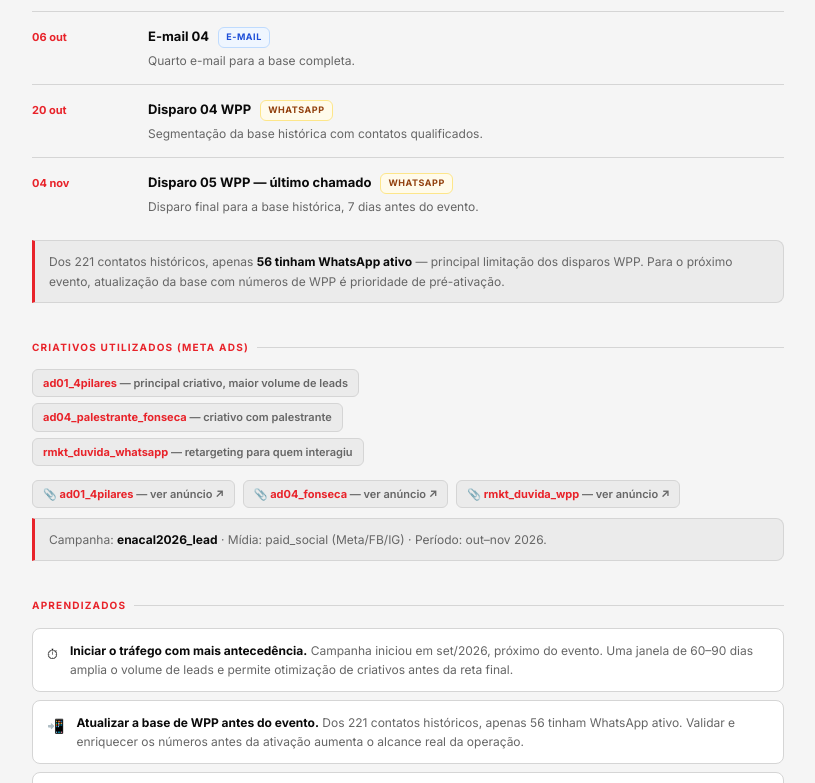
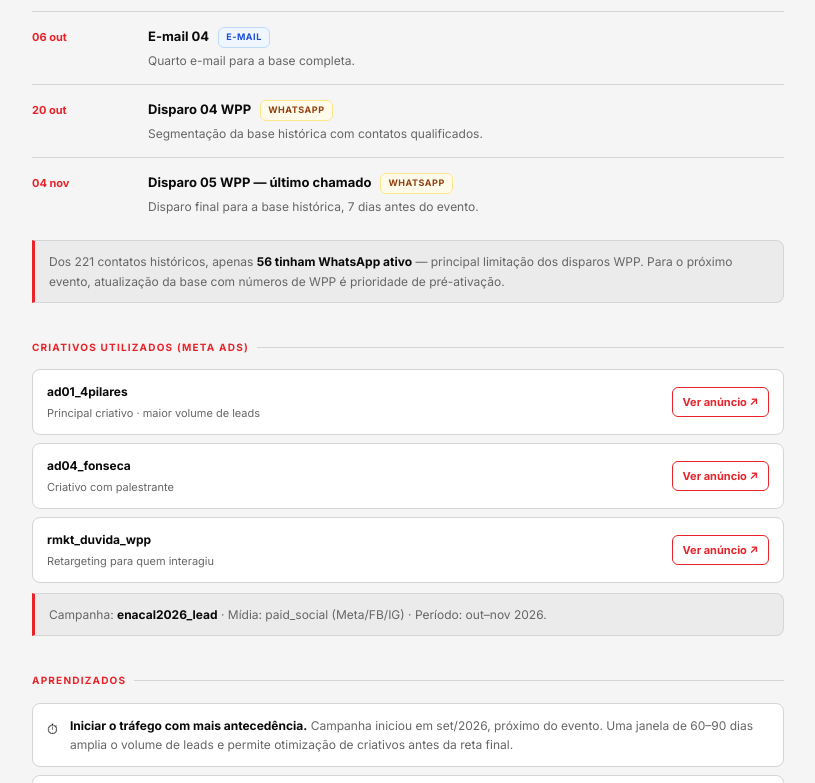
Before and after one commit to oivanfelipe/enacal, a plain HTML site: page index.html in a window 1280 px wide. Shown: the part 2179-2962 px from the top of the page, without its empty margins (232-1047 px from the left). Drawn offline with Linux system fonts and the light colour scheme.

Commit message:
feat: add CPL/custo-participante KPIs and redesign creative cards
- Add CPL (R$62) and Custo por Participante (R$15) cards to Funil section
  calculated from R$2.681 total investment (÷43 leads, ÷174 participants)
- Add investment note box: "R$2.681 · out–nov 2026"
- Replace tag-pill creative layout with clean card-row layout:
  name+description on the left, "Ver anúncio ↗" button on the right
- Three creatives: ad01_4pilares, ad04_fonseca, rmkt_duvida_wpp

Co-Authored-By: Claude Sonnet 4.6 <noreply@anthropic.com>
Claude-Session: https://claude.ai/code/session_01CNzyFAGxpRqJToEJxceRop

```diff
--- a/index.html
+++ b/index.html
@@ -236,17 +236,17 @@ tr:nth-child(even) td{background:color-mix(in srgb, var(--surf2) 50%, transparen
   </div>
   <div class="kpi-grid" style="margin-top:10px">
     <div class="kpi" style="border-color:var(--bbrd);background:color-mix(in srgb,var(--bbg) 50%,var(--surf))">
-      <div class="kpi-n blue" style="font-size:28px">—</div>
+      <div class="kpi-n blue" style="font-size:28px">R$62</div>
       <div class="kpi-l">CPL (Custo por Lead)</div>
-      <div class="kpi-note">Invest. total ÷ 43 leads gerados</div>
+      <div class="kpi-note">R$2.681 ÷ 43 leads gerados</div>
     </div>
     <div class="kpi" style="border-color:var(--gbrd);background:color-mix(in srgb,var(--gbg) 50%,var(--surf))">
-      <div class="kpi-n green" style="font-size:28px">—</div>
+      <div class="kpi-n green" style="font-size:28px">R$15</div>
       <div class="kpi-l">Custo por Participante</div>
-      <div class="kpi-note">Invest. total ÷ 174 participantes</div>
+      <div class="kpi-note">R$2.681 ÷ 174 participantes</div>
     </div>
   </div>
-  <div class="note-box" style="margin-top:8px;font-size:11px">Informe o investimento total em mídia paga para calcular CPL e Custo por Participante.</div>
+  <div class="note-box" style="margin-top:8px;font-size:11px">Investimento total em mídia paga: <strong>R$2.681</strong> · Período: out–nov 2026.</div>
 </div>
 
 <!-- CRONOLOGIA DE AÇÕES -->
@@ -360,19 +360,19 @@ tr:nth-child(even) td{background:color-mix(in srgb, var(--surf2) 50%, transparen
 <!-- CRIATIVOS -->
 <div class="section">
   <div class="sec-title">Criativos utilizados (Meta Ads)</div>
-  <div class="criativo-row">
-    <div class="ctag"><strong>ad01_4pilares</strong> — principal criativo, maior volume de leads</div>
-  </div>
-  <div class="criativo-row">
-    <div class="ctag"><strong>ad04_palestrante_fonseca</strong> — criativo com palestrante</div>
-  </div>
-  <div class="criativo-row">
-    <div class="ctag"><strong>rmkt_duvida_whatsapp</strong> — retargeting para quem interagiu</div>
-  </div>
-  <div class="criativo-row" style="margin-top:14px;gap:8px">
-    <a href="https://fb.me/qxxsFPA0rPHTzpS" target="_blank" rel="noopener" class="ctag" style="text-decoration:none;cursor:pointer">📎 <strong>ad01_4pilares</strong> — ver anúncio ↗</a>
-    <a href="https://business.facebook.com/ads/experience/confirmation/?is_responsive=0&encrypted_experience_id=Q8DfBANKfwsfUfSo9QNVygRBV0BISUtr49PhIqK07MmjbRTr74YTZRrXimPJRwdOsALUFhLLhe3P1Lvbug" target="_blank" rel="noopener" class="ctag" style="text-decoration:none;cursor:pointer">📎 <strong>ad04_fonseca</strong> — ver anúncio ↗</a>
-    <a href="https://business.facebook.com/ads/experience/confirmation/?is_responsive=0&encrypted_experience_id=Q8DfBAOXy58KPrYaHdpEAzi_m0FH3z-ud4Kan0gqyACM2Jwu3V9-hLADNWJEMPongT-dCj5hC2GSm5wVDg" target="_blank" rel="noopener" class="ctag" style="text-decoration:none;cursor:pointer">📎 <strong>rmkt_duvida_wpp</strong> — ver anúncio ↗</a>
+  <div style="display:flex;flex-direction:column;gap:8px;margin-top:4px">
+    <div style="display:flex;align-items:center;justify-content:space-between;background:var(--surf);border:1px solid var(--brd);border-radius:8px;padding:12px 14px;gap:12px">
+      <div><div style="font-size:12px;font-weight:700;color:var(--fg)">ad01_4pilares</div><div style="font-size:11px;color:var(--muted);margin-top:2px">Principal criativo · maior volume de leads</div></div>
+      <a href="https://fb.me/qxxsFPA0rPHTzpS" target="_blank" rel="noopener" style="flex-shrink:0;font-size:11px;font-weight:700;color:var(--accent);border:1px solid var(--accent);border-radius:6px;padding:5px 10px;text-decoration:none;white-space:nowrap">Ver anúncio ↗</a>
+    </div>
+    <div style="display:flex;align-items:center;justify-content:space-between;background:var(--surf);border:1px solid var(--brd);border-radius:8px;padding:12px 14px;gap:12px">
+      <div><div style="font-size:12px;font-weight:700;color:var(--fg)">ad04_fonseca</div><div style="font-size:11px;color:var(--muted);margin-top:2px">Criativo com palestrante</div></div>
+      <a href="https://business.facebook.com/ads/experience/confirmation/?is_responsive=0&encrypted_experience_id=Q8DfBANKfwsfUfSo9QNVygRBV0BISUtr49PhIqK07MmjbRTr74YTZRrXimPJRwdOsALUFhLLhe3P1Lvbug" target="_blank" rel="noopener" style="flex-shrink:0;font-size:11px;font-weight:700;color:var(--accent);border:1px solid var(--accent);border-radius:6px;padding:5px 10px;text-decoration:none;white-space:nowrap">Ver anúncio ↗</a>
+    </div>
+    <div style="display:flex;align-items:center;justify-content:space-between;background:var(--surf);border:1px solid var(--brd);border-radius:8px;padding:12px 14px;gap:12px">
+      <div><div style="font-size:12px;font-weight:700;color:var(--fg)">rmkt_duvida_wpp</div><div style="font-size:11px;color:var(--muted);margin-top:2px">Retargeting para quem interagiu</div></div>
+      <a href="https://business.facebook.com/ads/experience/confirmation/?is_responsive=0&encrypted_experience_id=Q8DfBAOXy58KPrYaHdpEAzi_m0FH3z-ud4Kan0gqyACM2Jwu3V9-hLADNWJEMPongT-dCj5hC2GSm5wVDg" target="_blank" rel="noopener" style="flex-shrink:0;font-size:11px;font-weight:700;color:var(--accent);border:1px solid var(--accent);border-radius:6px;padding:5px 10px;text-decoration:none;white-space:nowrap">Ver anúncio ↗</a>
+    </div>
   </div>
   <div class="note-box" style="margin-top:10px">
     Campanha: <strong>enacal2026_lead</strong> · Mídia: paid_social (Meta/FB/IG) · Período: out–nov 2026.
```
